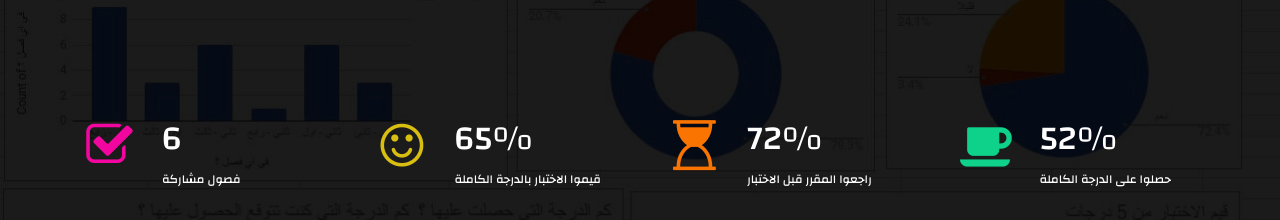
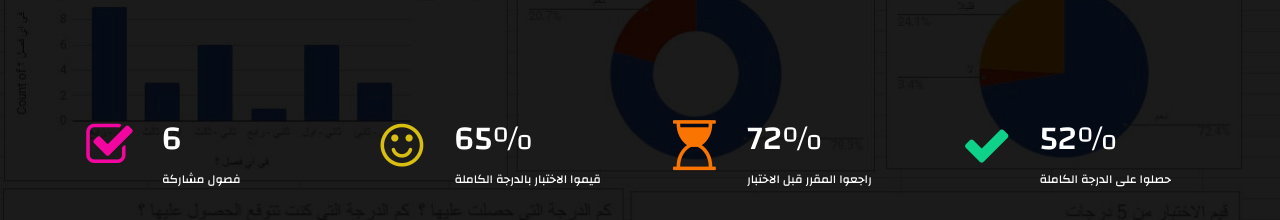
Before and after one commit to EssaAlshammari/Essa-Portfolio, a plain HTML site: page index.html in a window 1280 px wide. Shown: the part 3160-3380 px from the top of the page. Drawn offline with Linux system fonts and the light colour scheme; some packages are replaced by stand-ins of ours.

Commit message:
Update index.html

```diff
--- a/index.html
+++ b/index.html
@@ -346,7 +346,7 @@
 
           <div class="col-md-3 col-sm-6">
             <div class="statistics">
-              <div class="statistics-icon"><i class="fa fa-coffee color-4"></i>
+              <div class="statistics-icon"><i class="fa fa-check color-4"></i>
               </div>
               <div class="statistics-content">
                 <h5><span data-count="52" class="statistics-count">52</span>%</h5><span>حصلوا على الدرجة الكاملة</span>
```
